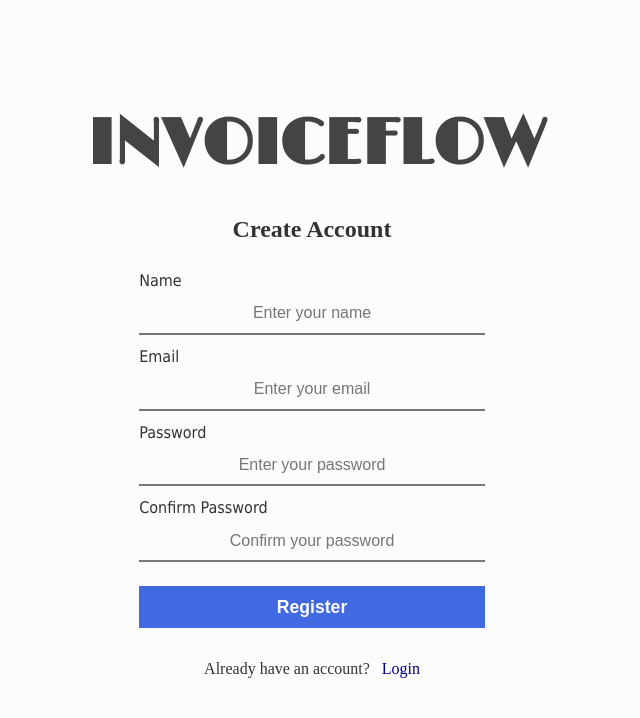
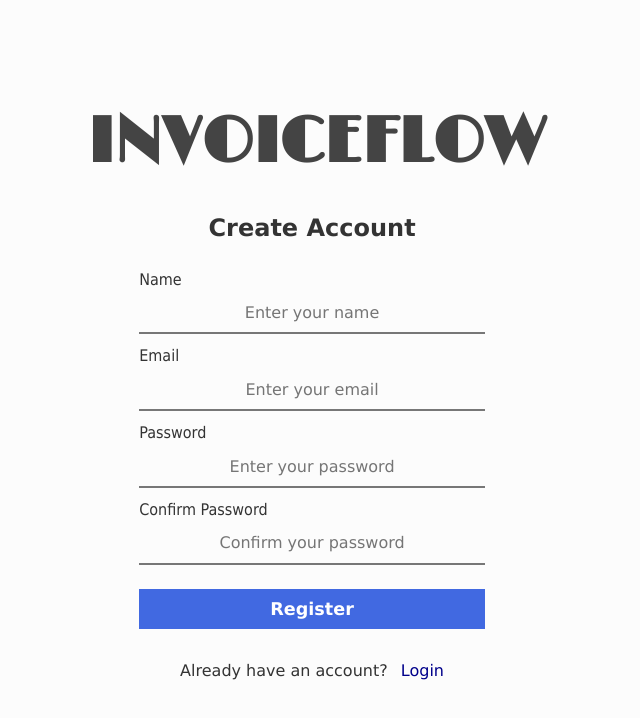
Before and after one commit to aniket-Kandangire28032K/InvoiceFlow, a React app in the folder frontend/: page /register in a window 1280 px wide. Shown: the top 718 px of the page, without its empty margins (323-963 px from the left). Built offline with nearby package versions, Linux system fonts and the light colour scheme; no server answers; the HTML template or start-up script is replaced by a standard one; a web font is replaced by a local one.

Commit message:
30092026

```diff
--- a/frontend/src/index.scss
+++ b/frontend/src/index.scss
@@ -3,7 +3,7 @@
     margin: 0;
     padding: 0;
     box-sizing: border-box;
-
+    font-family: " Tahoma ", Geneva, Verdana, sans-serif;
 }
 
 input{
@@ -25,7 +25,7 @@ input{
   width: 250px;
   height: 100dvh;
   flex-direction: column;
-  background: #172554;
+  background: royalblue;
   color: #fff;
   box-shadow: 3px 0 12px #00000020;
 
--- a/frontend/src/pages/Clients.jsx
+++ b/frontend/src/pages/Clients.jsx
@@ -9,6 +9,7 @@ const Clients = () => {
   const [clients, setClients] = useState([]);
   const [search, setSearch] = useState("");
   const [loading, setLoading] = useState(true);
+
 
   const loadClients = async (searchValue = "") => {
     try {
@@ -62,7 +63,7 @@ const Clients = () => {
       );
     }
   };
-  if(loading) return <Loading/>
+  // if (loading) return <Loading/>
   return (
     <section className="clients-page">
       <header className="page-header">
@@ -82,6 +83,7 @@ const Clients = () => {
           placeholder="Search by name, company, or email"
           value={search}
           onChange={handleSearch}
+
         />
       </div>
 
```
